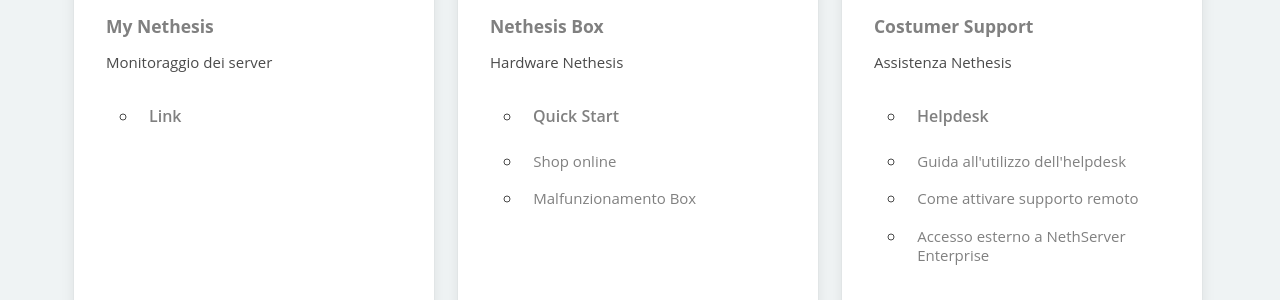
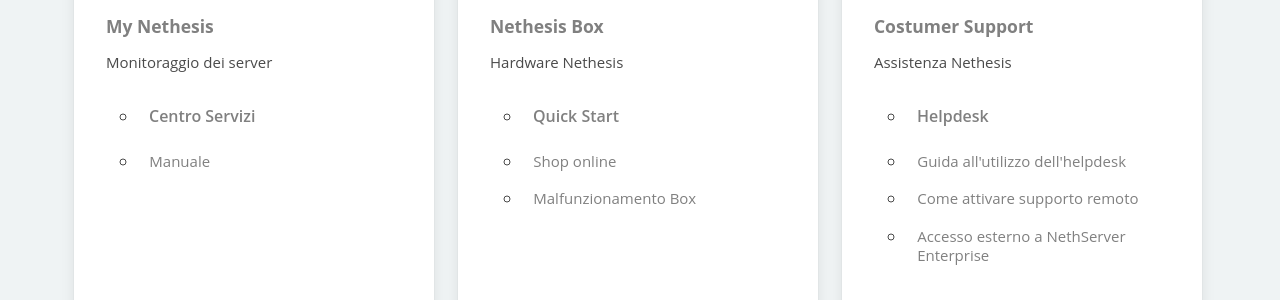
Before and after one commit to nethesis/docs, a Jekyll site: the page built from index.md, in a window 1280 px wide and 900 px high, scrolled down 1416 px. Shown: the part 155-455 px from the top of the window. Built offline with Jekyll 4.4.1, drawn with Linux system fonts in a browser that asks for light colours; nearby versions of some CDN libraries; library files that are not in the unit come from our copies.

Commit message:
Add new label to My

```diff
--- a/_data/nethipedia_products.json
+++ b/_data/nethipedia_products.json
@@ -80,8 +80,11 @@
         "description": "Monitoraggio dei server",
         "release": "",
         "docs": [{
-            "label": "Link",
+            "label": "Centro Servizi",
             "url": "https://my.nethesis.it/"
+        },{
+            "label": "Manuale",
+            "url": "http://helpdesk.nethesis.it/support/solutions/articles/3000094435-indice-manuale-centro-servizi-my-nethesis-it"
         }]
     },
     {
```
